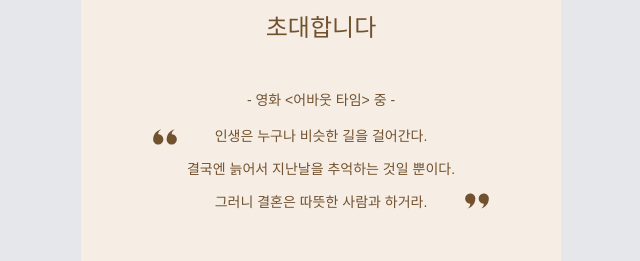
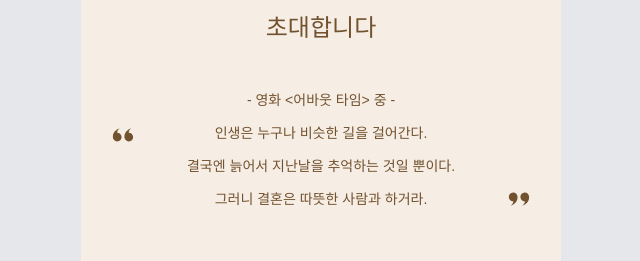
Before and after one commit to HopeFullee/wedding-invitation, a React (Vite) app: page / in a window 1280 px wide. Shown: the part 880-1141 px from the top of the page, without its empty margins (319-959 px from the left). Built offline with nearby package versions, Linux system fonts and the light colour scheme; no server answers; a web font is replaced by a local one; what @posthog/react would draw is missing.

Commit message:
refactor: HeroBanner Quote Component minor style change

```diff
--- a/src/components/common/heading/index.tsx
+++ b/src/components/common/heading/index.tsx
@@ -34,7 +34,7 @@ export const CommonHeading = ({ main, sub }: CommonHeadingType) => {
       </motion.p>
       <motion.h3
         variants={BLUR_OUT_CONTAINER_VARIANT}
-        className="text-24 tracking-[25%] font-noto-kr font-normal text-primary-500"
+        className="text-24 tracking-[20%] font-noto-kr font-normal text-primary-500"
       >
         {[...main].map((v, idx) => {
           return (
--- a/src/components/main/section-1/quote/index.tsx
+++ b/src/components/main/section-1/quote/index.tsx
@@ -7,10 +7,10 @@ export const Quote = () => {
       <div className="text-center text-14 text-primary-500">
         <p>- 영화 &lt;어바웃 타임&gt; 중 -</p>
       </div>
-      <div className="gap-8 mx-auto text-center flex-center min-h-92">
+      <div className="relative gap-4 mx-auto text-center min-h-92">
         <img
           src="/assets/icons/quote.svg"
-          className="mb-auto size-28"
+          className="absolute left-10 size-24"
           alt="quote"
         />
         <p className="space-y-12 text-14 under:block text-primary-500">
@@ -20,7 +20,7 @@ export const Quote = () => {
         </p>
         <img
           src="/assets/icons/quote.svg"
-          className="mt-auto rotate-180 size-28"
+          className="absolute rotate-180 right-10 size-24 bottom-4"
           alt="quote"
         />
       </div>
```
